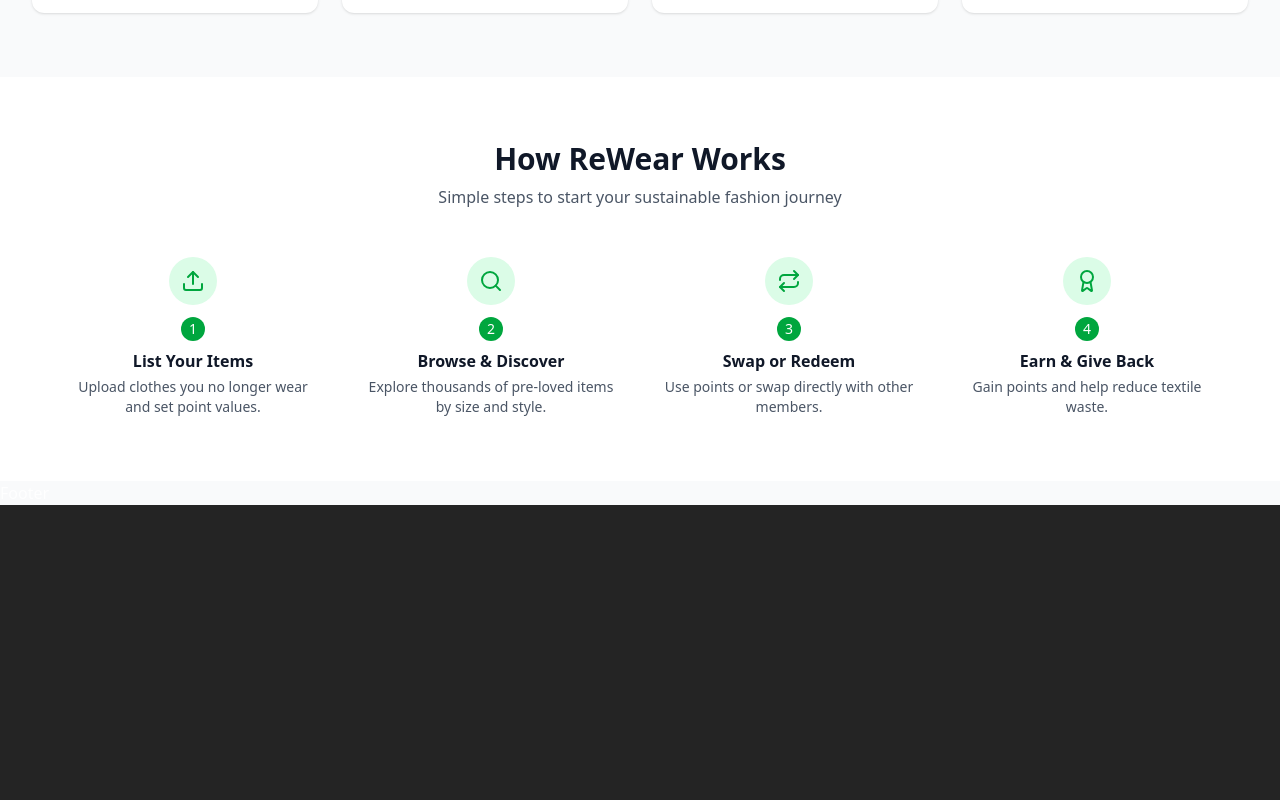
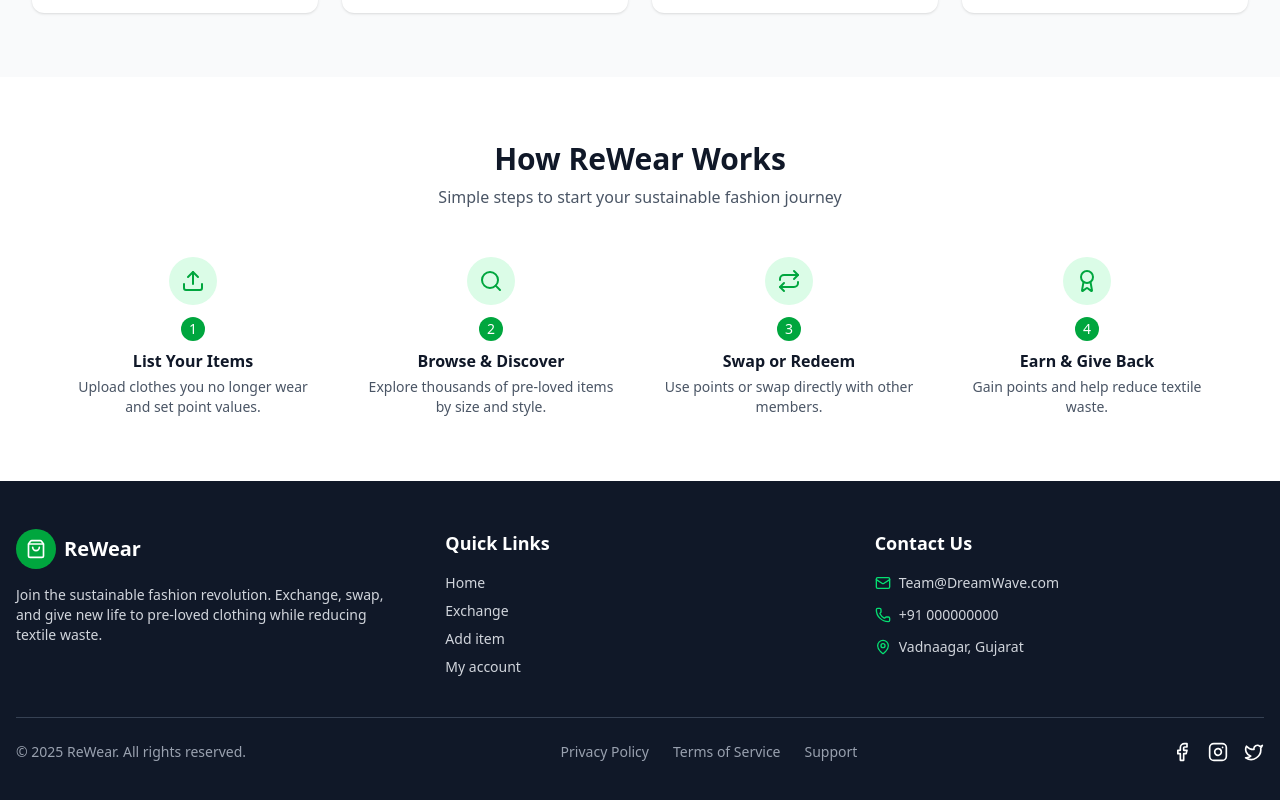
Before and after one commit to Dreamwave-vfx/Hackathon25, a React (Vite) app: page / in a window 1280 px wide. Shown: the part 1128-1928 px from the top of the page. Before the commit the page ends 1633 px from the top, so only its background shows below. Built offline with nearby package versions, Linux system fonts and the light colour scheme.

Commit message:
Final upload

```diff
--- a/src/Auth/config-firebase.jsx
+++ b/src/Auth/config-firebase.jsx
@@ -1,6 +1,6 @@
 import { initializeApp } from "firebase/app";
 import { getAuth, GoogleAuthProvider, signInWithPopup } from "firebase/auth";
-import { getFirestore } from "firebase/firestore";
+import { getFirestore, doc, getDoc } from "firebase/firestore";
 
 const firebaseConfig = {
   apiKey: "AIzaSyBJUIfAAQp7LcZ5_-QdmJrePQODa__SwKg",
@@ -16,18 +16,19 @@
 export const db = getFirestore(app);
 export const auth = getAuth(app);
 const provider = new GoogleAuthProvider();
-export const signInWithGoogle = () => {
-  signInWithPopup(auth, provider)
-    .then((result) => {
-      const email = result.user.email;
-      const uid = result.user.uid;
-      const profilePic = result.user.photoURL;
-      localStorage.setItem("email", email);
-      localStorage.setItem("uid", uid);
-      localStorage.setItem("profilePic", profilePic);
-      window.location.href = "/";
-    })
-    .catch((error) => {
-      console.log(error);
-    });
+export const signInWithGoogle = async () => {
+  try {
+    const result = await signInWithPopup(auth, provider);
+    const user = result.user;
+
+    // Save to localStorage
+    localStorage.setItem("email", user.email);
+    localStorage.setItem("uid", user.uid);
+    localStorage.setItem("profilePic", user.photoURL);
+
+    return user; // ✅ VERY IMPORTANT
+  } catch (error) {
+    console.error("Sign-in failed:", error);
+    throw error;
+  }
 };
--- a/src/components/Footer.jsx
+++ b/src/components/Footer.jsx
@@ -1,7 +1,114 @@
-import React from "react";
+import {
+  Mail,
+  Phone,
+  MapPin,
+  Facebook,
+  Instagram,
+  Twitter,
+  ShoppingBag,
+} from "lucide-react";
 
-function Footer() {
-  return <div>Footer</div>;
-}
+const Footer = () => {
+  return (
+    <footer className="bg-gray-900 text-white py-12 px-4">
+      {/* Top Section */}
+      <div className="max-w-7xl mx-auto grid grid-cols-1 md:grid-cols-3 gap-10">
+        {/* ReWear Info */}
+        <div>
+          <div className="flex items-center gap-2 mb-4">
+            <div className="h-10 w-10 bg-green-600 rounded-full flex items-center justify-center">
+              <ShoppingBag className="text-white w-5 h-5" />
+            </div>
+            <span className="text-xl font-bold">ReWear</span>
+          </div>
+          <p className="text-sm text-gray-300">
+            Join the sustainable fashion revolution. Exchange, swap, and give
+            new life to pre-loved clothing while reducing textile waste.
+          </p>
+        </div>
+
+        {/* Quick Links */}
+        <div>
+          <h4 className="text-lg font-semibold mb-4">Quick Links</h4>
+          <ul className="space-y-2 text-sm text-gray-300">
+            <li>
+              <a href="/browse" className="hover:text-white">
+                Home
+              </a>
+            </li>
+            <li>
+              <a href="/how-it-works" className="hover:text-white">
+                Exchange
+              </a>
+            </li>
+            <li>
+              <a href="/dashboard" className="hover:text-white">
+                Add item
+              </a>
+            </li>
+            <li>
+              <a href="/add-item" className="hover:text-white">
+                My account
+              </a>
+            </li>
+          </ul>
+        </div>
+
+        {/* Contact Info */}
+        <div>
+          <h4 className="text-lg font-semibold mb-4">Contact Us</h4>
+          <ul className="space-y-3 text-sm text-gray-300">
+            <li className="flex items-center gap-2">
+              <Mail className="w-4 h-4 text-green-400" />
+              Team@DreamWave.com
+            </li>
+            <li className="flex items-center gap-2">
+              <Phone className="w-4 h-4 text-green-400" />
+              +91 000000000
+            </li>
+            <li className="flex items-center gap-2">
+              <MapPin className="w-4 h-4 text-green-400" />
+              Vadnaagar, Gujarat
+            </li>
+          </ul>
+        </div>
+      </div>
+
+      {/* Bottom Bar */}
+      <div className="mt-10 border-t border-gray-700 pt-6">
+        <div className="max-w-7xl mx-auto flex flex-col md:flex-row justify-between items-center gap-4">
+          <p className="text-sm text-gray-400">
+            &copy; {new Date().getFullYear()} ReWear. All rights reserved.
+          </p>
+
+          <div className="flex gap-6 text-sm text-gray-400">
+            <a href="#" className="hover:text-white">
+              Privacy Policy
+            </a>
+            <a href="#" className="hover:text-white">
+              Terms of Service
+            </a>
+            <a href="#" className="hover:text-white">
+              Support
+            </a>
+          </div>
+
+          {/* Social Icons */}
+          <div className="flex gap-4">
+            <a href="#" className="hover:text-green-500">
+              <Facebook className="w-5 h-5" />
+            </a>
+            <a href="#" className="hover:text-green-500">
+              <Instagram className="w-5 h-5" />
+            </a>
+            <a href="#" className="hover:text-green-500">
+              <Twitter className="w-5 h-5" />
+            </a>
+          </div>
+        </div>
+      </div>
+    </footer>
+  );
+};
 
 export default Footer;
--- a/src/components/Navbar.jsx
+++ b/src/components/Navbar.jsx
@@ -1,8 +1,10 @@
 import React, { useState, useEffect } from "react";
 import { ShoppingBag, Menu } from "lucide-react";
-import { signInWithGoogle } from "../Auth/config-firebase";
-
+import { doc, getDoc } from "firebase/firestore";
+import { signInWithGoogle, db } from "../Auth/config-firebase";
+import { useNavigate } from "react-router-dom";
 function Navbar() {
+  const navigate = useNavigate();
   const [menuOpen, setMenuOpen] = useState(false);
   const [signIn, setSignIn] = useState(false);
 
@@ -26,9 +28,17 @@
 
   const handleLogin = async () => {
     try {
-      const result = await signInWithGoogle();
-      localStorage.setItem("user", JSON.stringify(result.user));
-      setSignIn(true);
+      const user = await signInWithGoogle(); // now user is valid
+      const uid = user.uid;
+
+      const userDocRef = doc(db, "Users", uid);
+      const userDocSnap = await getDoc(userDocRef);
+
+      if (userDocSnap.exists()) {
+        window.location.reload();
+      } else {
+        navigate("/login");
+      }
     } catch (error) {
       console.error("Login failed", error);
     }
```
Also changed, not shown: src/Pages/Listitem.jsx (+146 -29 lines).
